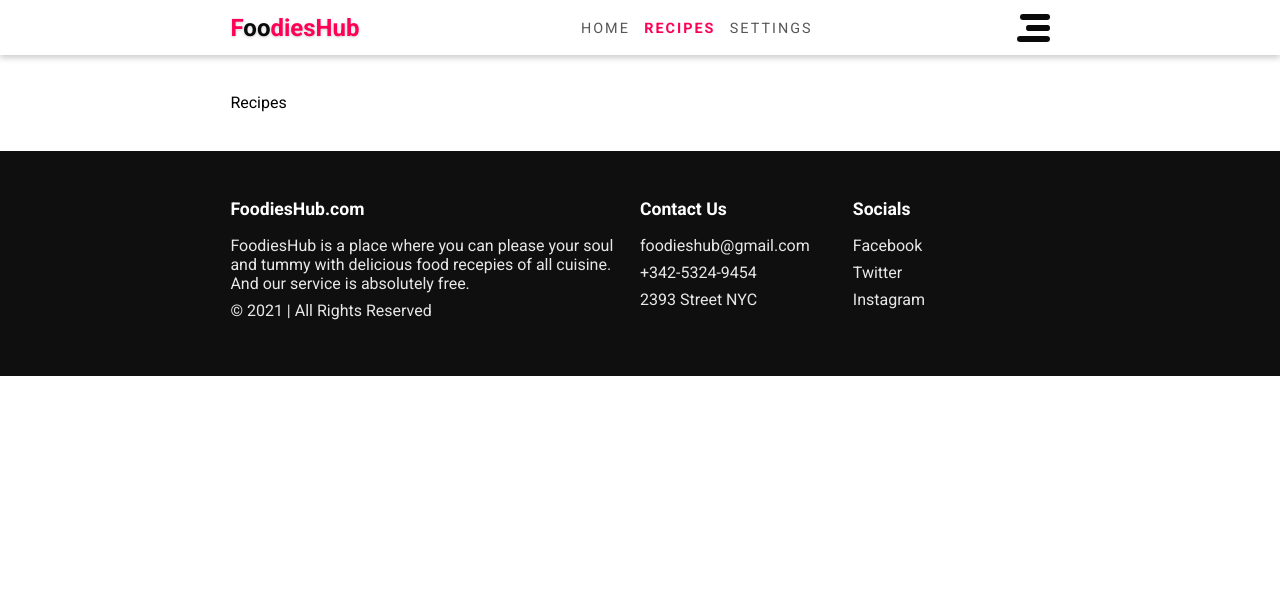
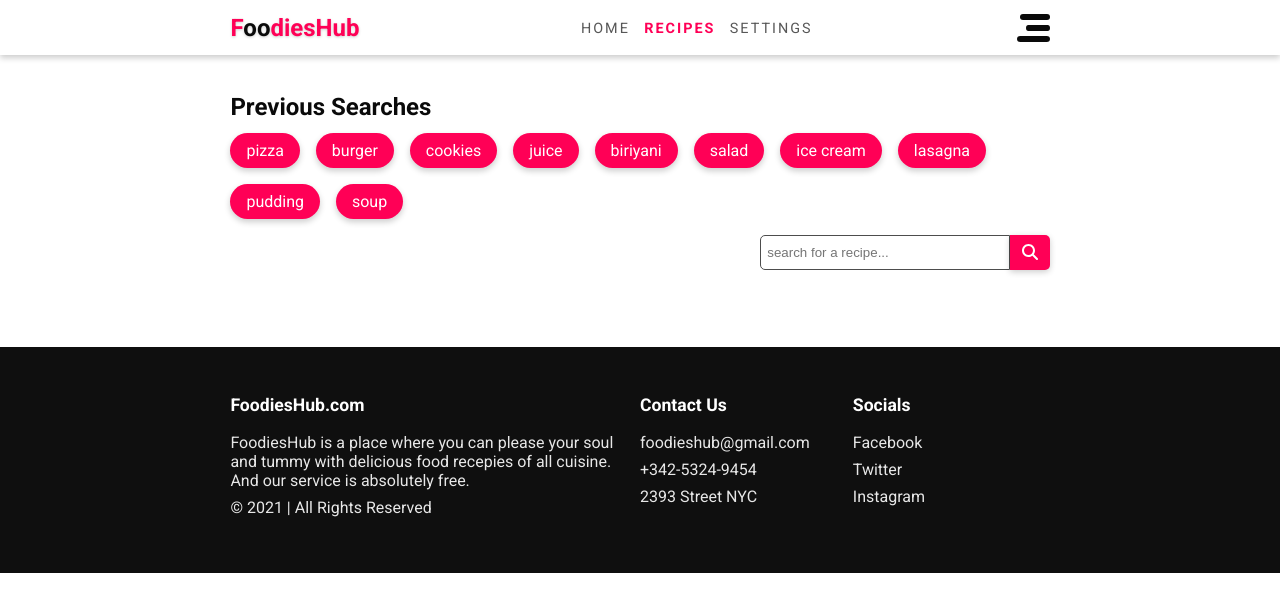
Before and after one commit to Rajeev02/food-app, a React (Create React App) app: page /recipes in a window 1280 px wide. Shown: the top 612 px of the page. Built offline with nearby package versions, Linux system fonts and the light colour scheme.

Commit message:
previous search items and search box

```diff
--- a/src/pages/Recipes.js
+++ b/src/pages/Recipes.js
@@ -1,7 +1,44 @@
-import React from "react";
+import React, { useState } from "react";
+import { FontAwesomeIcon } from "@fortawesome/react-fontawesome";
+import { faSearch } from "@fortawesome/free-solid-svg-icons";
+const Recipes = () => {
+  const [searches, setSearches] = useState([
+    "pizza",
+    "burger",
+    "cookies",
+    "juice",
+    "biriyani",
+    "salad",
+    "ice cream",
+    "lasagna",
+    "pudding",
+    "soup",
+  ]);
 
-const Recipes = () => {
-  return <div>Recipes</div>;
+  return (
+    <div>
+      <div className="previous-searches section">
+        <h2>Previous Searches</h2>
+        <div className="previous-searches-container">
+          {searches.map((search, index) => (
+            <div
+              style={{ animationDelay: index * 0.1 + "s" }}
+              className="search-item"
+              key={index}
+            >
+              {search}
+            </div>
+          ))}
+        </div>
+        <div className="search-box">
+          <input type="text" placeholder="search for a recipe..." />
+          <button className="btn">
+            <FontAwesomeIcon icon={faSearch} />
+          </button>
+        </div>
+      </div>
+    </div>
+  );
 };
 
 export default Recipes;
--- a/src/styles/index.scss
+++ b/src/styles/index.scss
@@ -95,23 +95,49 @@ img{
     }
 }
 
-.footer{
-    background-color: #0f0f0f;
-    color: #ffffff;
-    padding-block: 3em;
-    display: grid;
-    grid-template-columns: 2fr 1fr 1fr;
-    grid-gap: 1em;
-    .footer-section{
-        p{
-            opacity: .9;
-            margin-bottom: .5em;
+@import "partials/footer.scss";
+
+.previous-searches{
+    display: block;
+    h2{
+        color: var(--text-color);
+        margin-bottom: .5em;
+    }
+    .previous-searches-container{
+        .search-item{
+            background-color: var(--primary-color);
+            color:#ffffff;
+            display: inline-block;
+            padding: .5em 1em;
+            margin: 0 1em 1em 0;
+            border-radius: 30px;
+            box-shadow: 0 3px 6px var(--shadow-color);
+            transform: translateX(100%);
+            opacity: 0;
+            animation: getAnimationDuration(.5s) slideInRight forwards;
+
         }
-        p.title{
-            font-size: 1.1em;
-            opacity: 1;
-            font-weight: bold;
-            margin-bottom: 1em;
+
+    }
+    .search-box{
+        display: flex;
+        align-items: center;
+        justify-content: end;
+        height: 35x;
+        input, .btn {
+            height: 35px;
+        }
+        input{
+            min-width: 250px;
+            padding: 0 .5em;
+            border-radius: 5px 0 0 5px;
+            outline: none;
+            border: 1px solid #4d4d4d;
+        }
+        .btn{
+            padding-block: 0;
+            padding-inline: .75em;
+            border-radius: 0 5px 5px 0;
         }
     }
 }
--- /dev/null
+++ b/src/styles/partials/_footer.scss
@@ -0,0 +1,20 @@
+.footer{
+    background-color: #0f0f0f;
+    color: #ffffff;
+    padding-block: 3em;
+    display: grid;
+    grid-template-columns: 2fr 1fr 1fr;
+    grid-gap: 1em;
+    .footer-section{
+        p{
+            opacity: .9;
+            margin-bottom: .5em;
+        }
+        p.title{
+            font-size: 1.1em;
+            opacity: 1;
+            font-weight: bold;
+            margin-bottom: 1em;
+        }
+    }
+}
```
